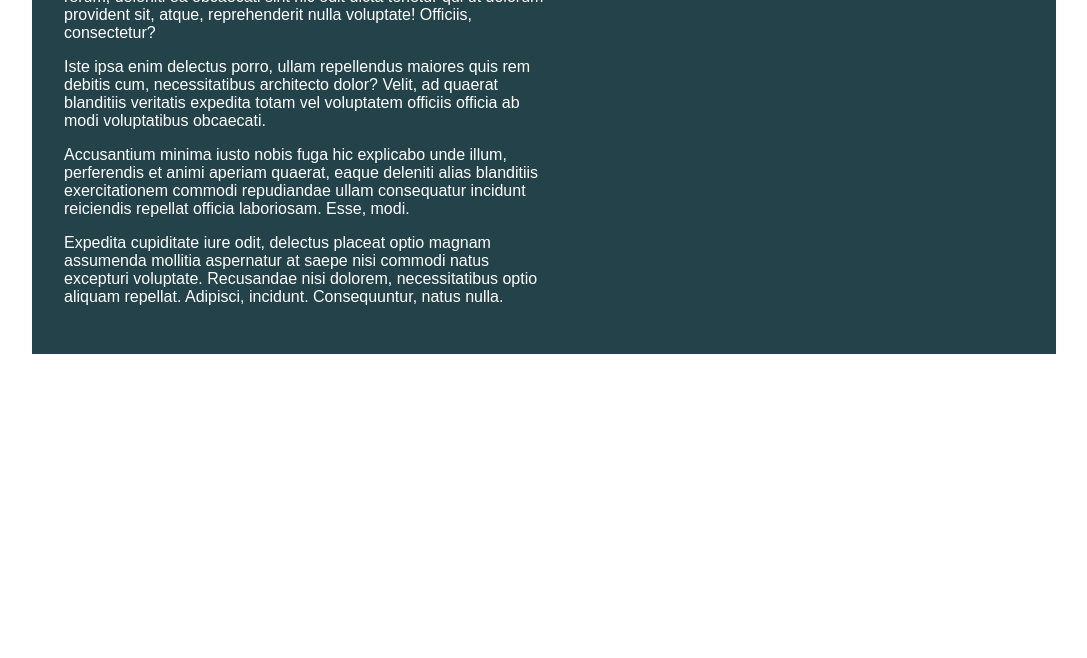
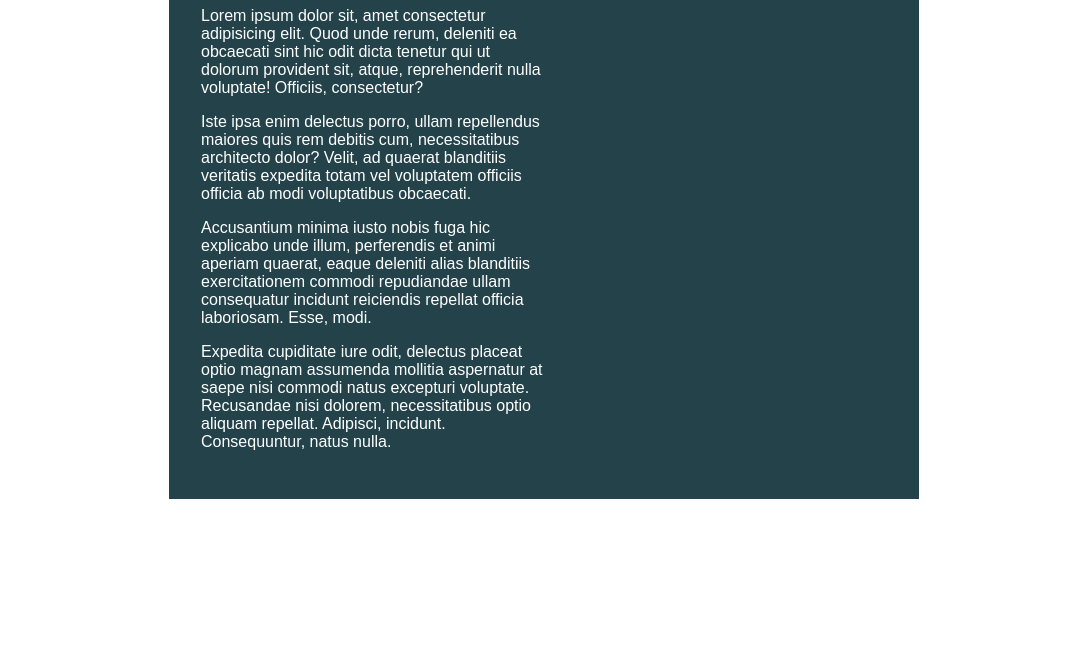
Before and after one commit to jaggehns/Responsive-Layouts, a plain HTML site: page Using percentages and avoiding heights/challenge 1/index.html in a window 1280 px wide. Shown: the part 142-800 px from the top of the page, without its empty margins (96-1183 px from the left). Drawn offline with Linux system fonts and the light colour scheme.

Commit message:
Adding in a max-width

```diff
--- a/Using percentages and avoiding heights/challenge 1/style.css
+++ b/Using percentages and avoiding heights/challenge 1/style.css
@@ -26,6 +26,7 @@ body {
   color: white;
 
   width: 80%;
+  max-width: 750px; /* adding max-width */
   margin: 0 auto;
 
   padding: 2em;
```
